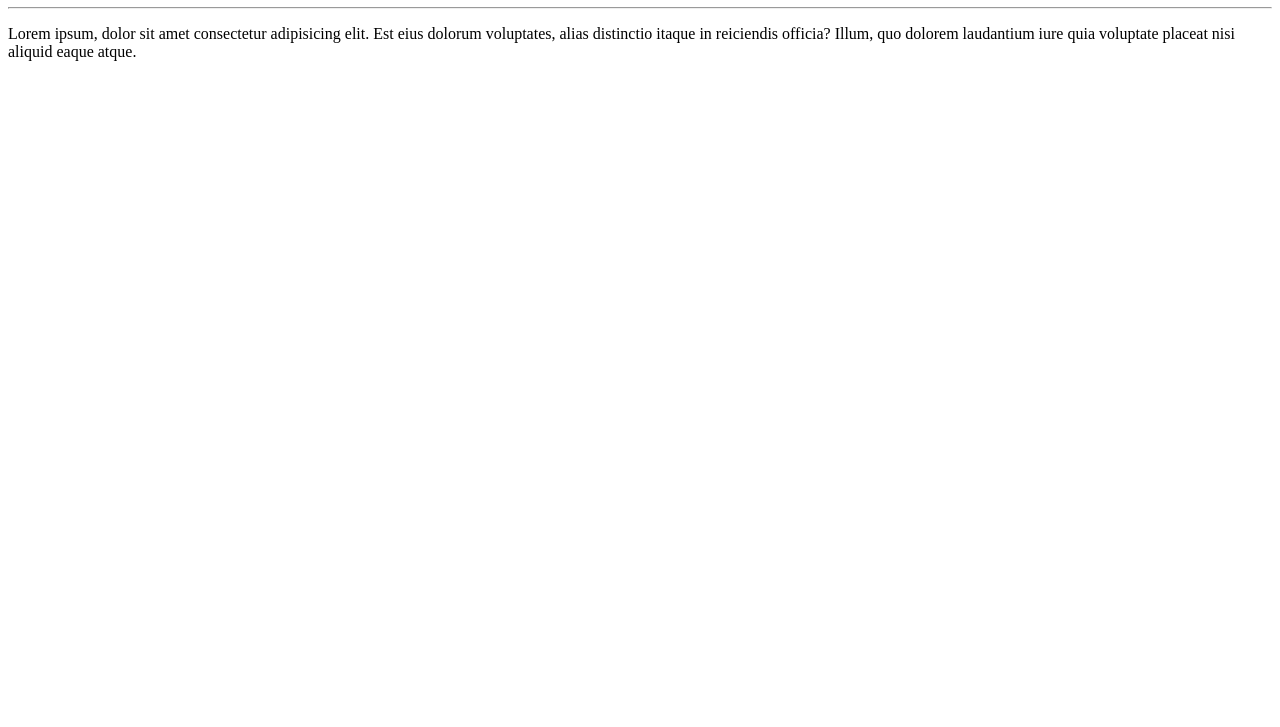
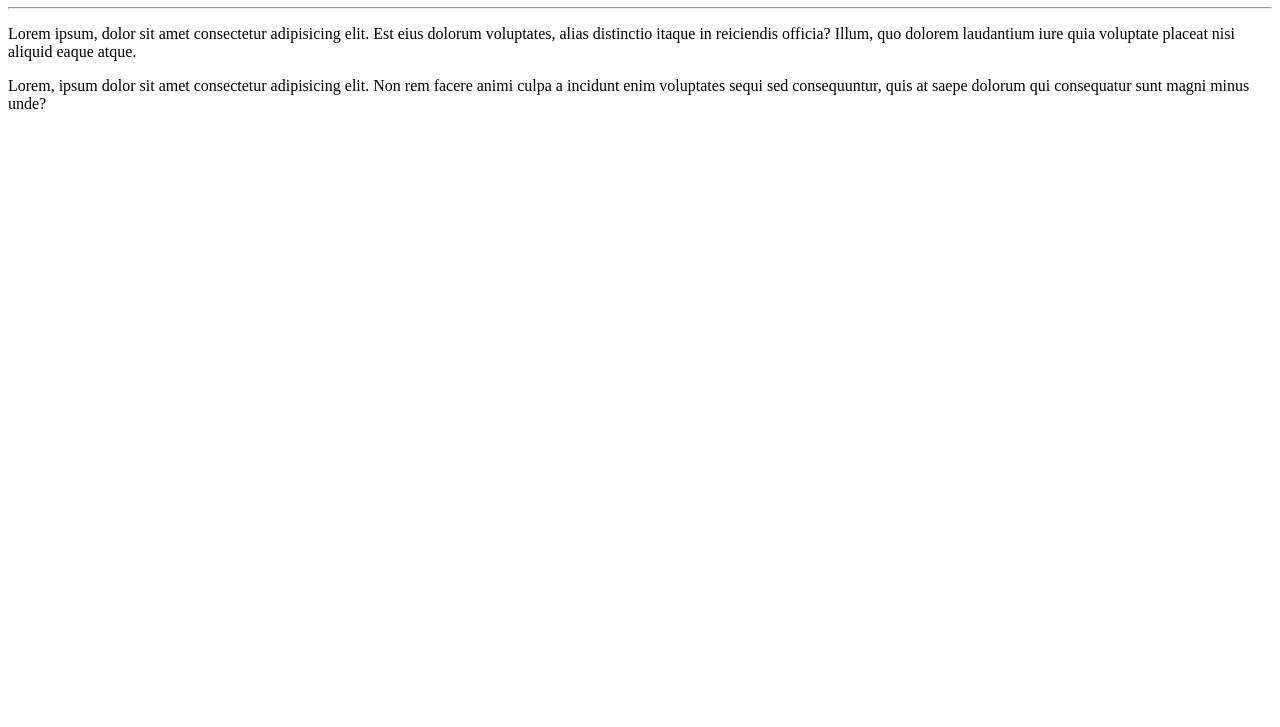
Before and after one commit to leandro-soliveira/teste-Git, a plain HTML site: page site-exemplo/index.html in a window 1280 px wide. Shown: the part 73-800 px from the top of the page. Drawn offline with Linux system fonts and the light colour scheme.

Commit message:
adicionei um parágrafo

```diff
--- a/site-exemplo/index.html
+++ b/site-exemplo/index.html
@@ -9,5 +9,6 @@
     <h1>Olá, Mundo!</h1>
     <hr>
     <p>Lorem ipsum, dolor sit amet consectetur adipisicing elit. Est eius dolorum voluptates, alias distinctio itaque in reiciendis officia? Illum, quo dolorem laudantium iure quia voluptate placeat nisi aliquid eaque atque.</p>
+    <p>Lorem, ipsum dolor sit amet consectetur adipisicing elit. Non rem facere animi culpa a incidunt enim voluptates sequi sed consequuntur, quis at saepe dolorum qui consequatur sunt magni minus unde?</p>
 </body>
 </html>
```
